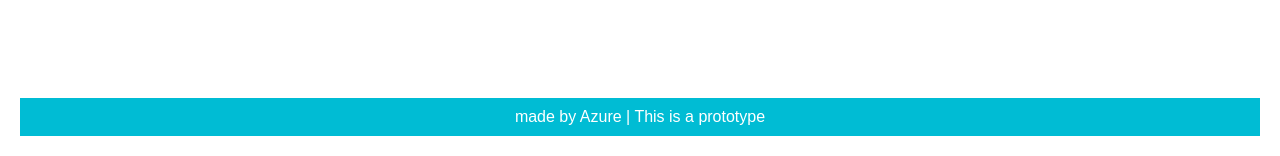
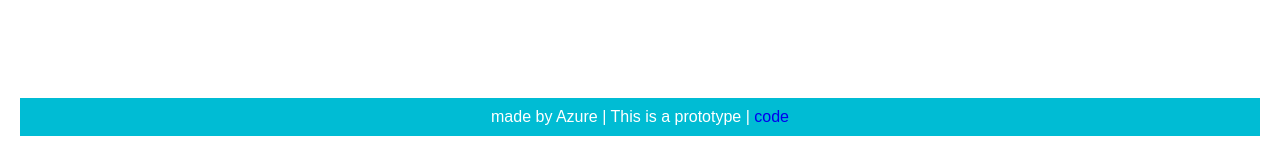
Before and after one commit to AzureZerda/CharacterCreator, a Flask app: page / in a window 1280 px wide. Shown: the part 684-840 px from the top of the page. Run offline with Flask 3, Linux system fonts and the light colour scheme.

Commit message:
Updated template

```diff
--- a/templates/base.html
+++ b/templates/base.html
@@ -40,7 +40,7 @@
     </div>
 
     <div class="footer">
-        made by Azure | This is a prototype
+        made by Azure | This is a prototype | <a href="https://github.com/AzureZerda/CharacterCreator" target="_blank" rel="noopener noreferrer">code</a>
     </div>
 
 </div>
```
